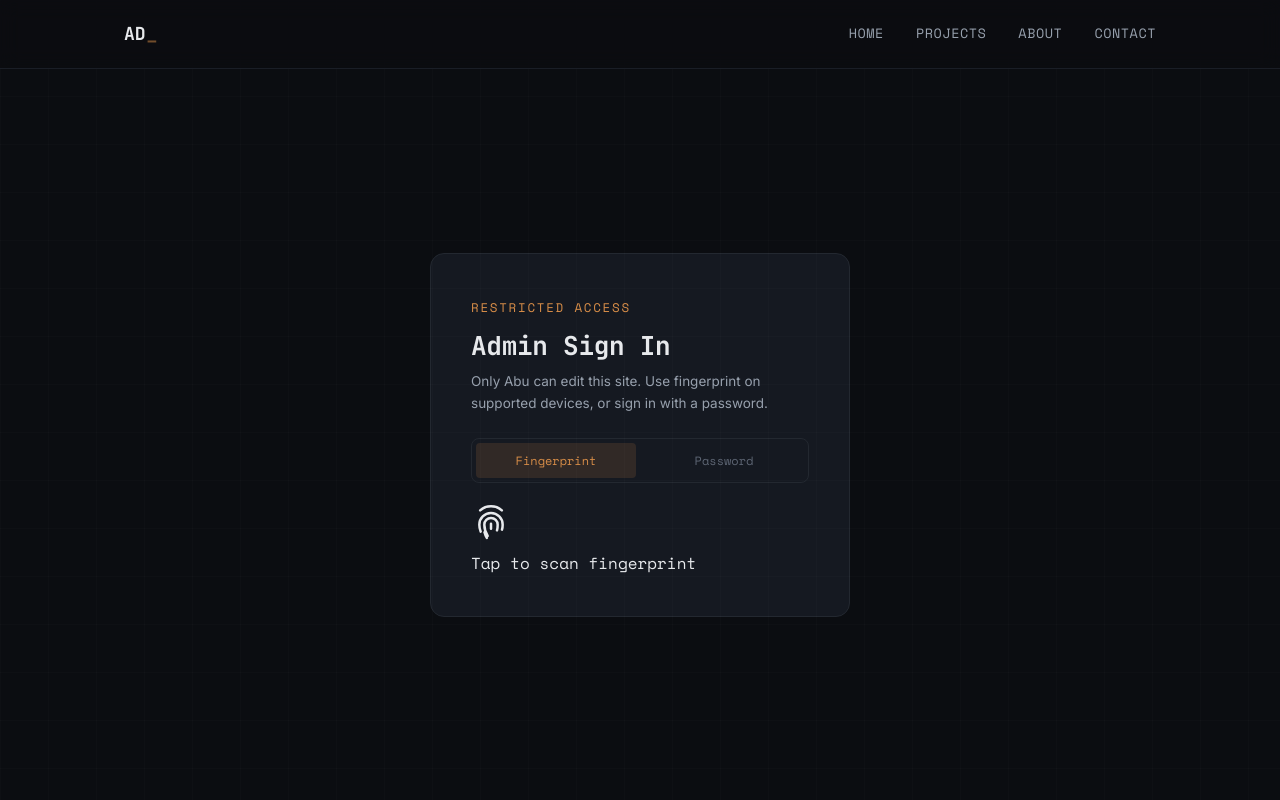
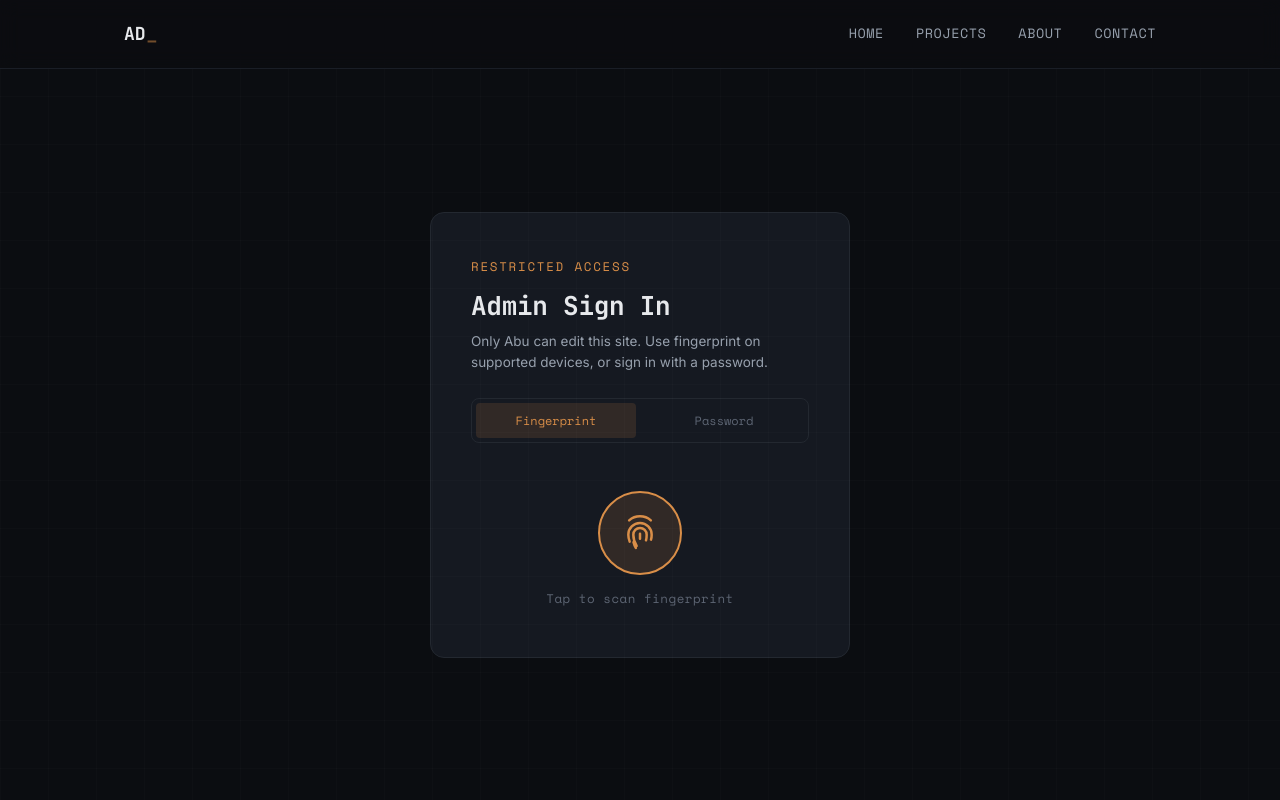
Before and after one commit to abudujanasvct-rgb/Abu-dujana-DS, a React app in the folder portfolio/frontend/: page /admin/login in a window 1280 px wide. Shown: the top 800 px of the page. Built offline with nearby package versions, Linux system fonts and the light colour scheme; no server answers; the HTML template or start-up script is replaced by a standard one.

Commit message:
Add fingerprint panel and button styles
Added styles for fingerprint panel and button interactions.

```diff
--- a/portfolio/frontend/src/pages/AdminLogin.css
+++ b/portfolio/frontend/src/pages/AdminLogin.css
@@ -102,3 +102,46 @@
 .admin-login-card .contact-feedback.ok {
   color: var(--success);
 }
+
+.fingerprint-panel {
+  display: flex;
+  flex-direction: column;
+  align-items: center;
+  gap: 14px;
+  padding: 28px 0 8px;
+}
+
+.fingerprint-button {
+  width: 84px;
+  height: 84px;
+  border-radius: 50%;
+  border: 2px solid var(--accent);
+  background: var(--accent-soft);
+  color: var(--accent);
+  display: flex;
+  align-items: center;
+  justify-content: center;
+  transition: all 0.2s ease;
+}
+
+.fingerprint-button:hover {
+  background: var(--accent);
+  color: #0b0d11;
+  box-shadow: 0 0 28px var(--accent-glow);
+  transform: scale(1.04);
+}
+
+.fingerprint-button:active {
+  transform: scale(0.97);
+}
+
+.fingerprint-button:disabled {
+  opacity: 0.6;
+  cursor: not-allowed;
+}
+
+.fingerprint-label {
+  font-size: 12.5px;
+  color: var(--text-muted);
+  letter-spacing: 0.04em;
+}
```
